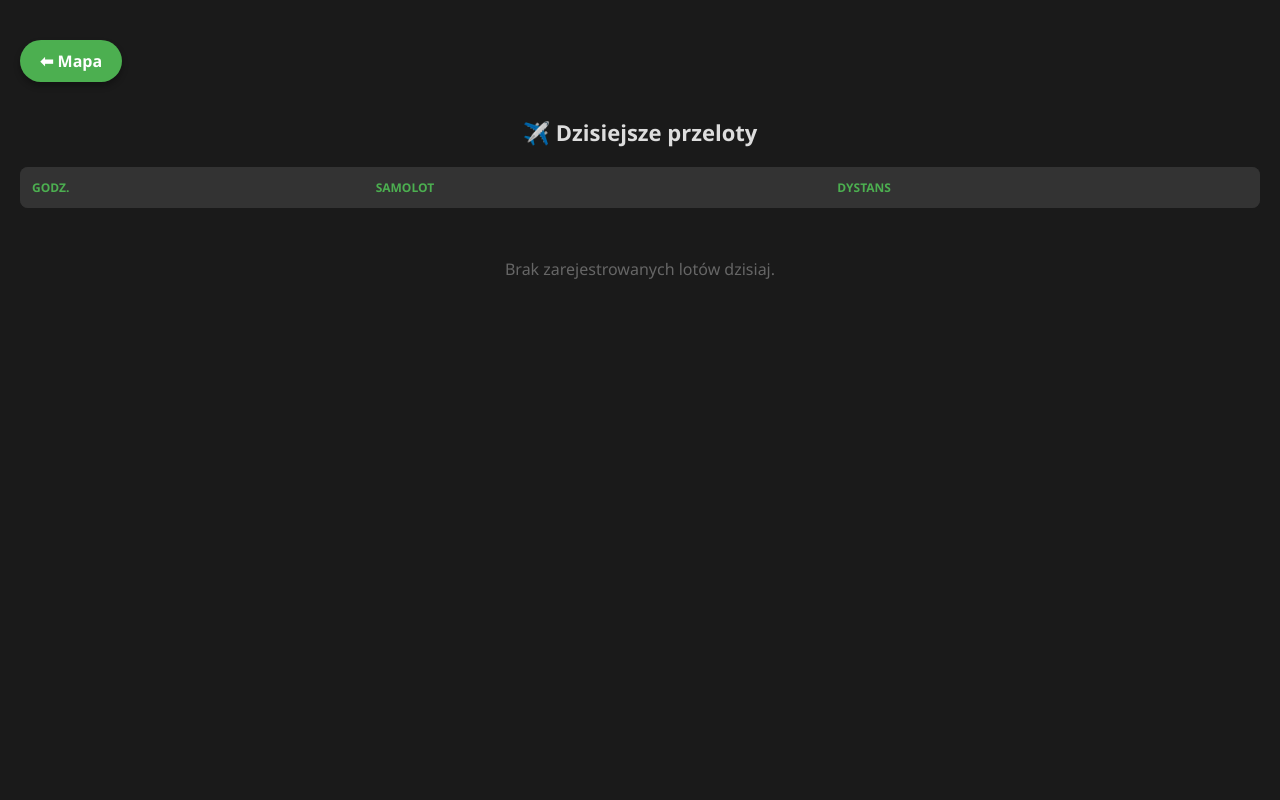
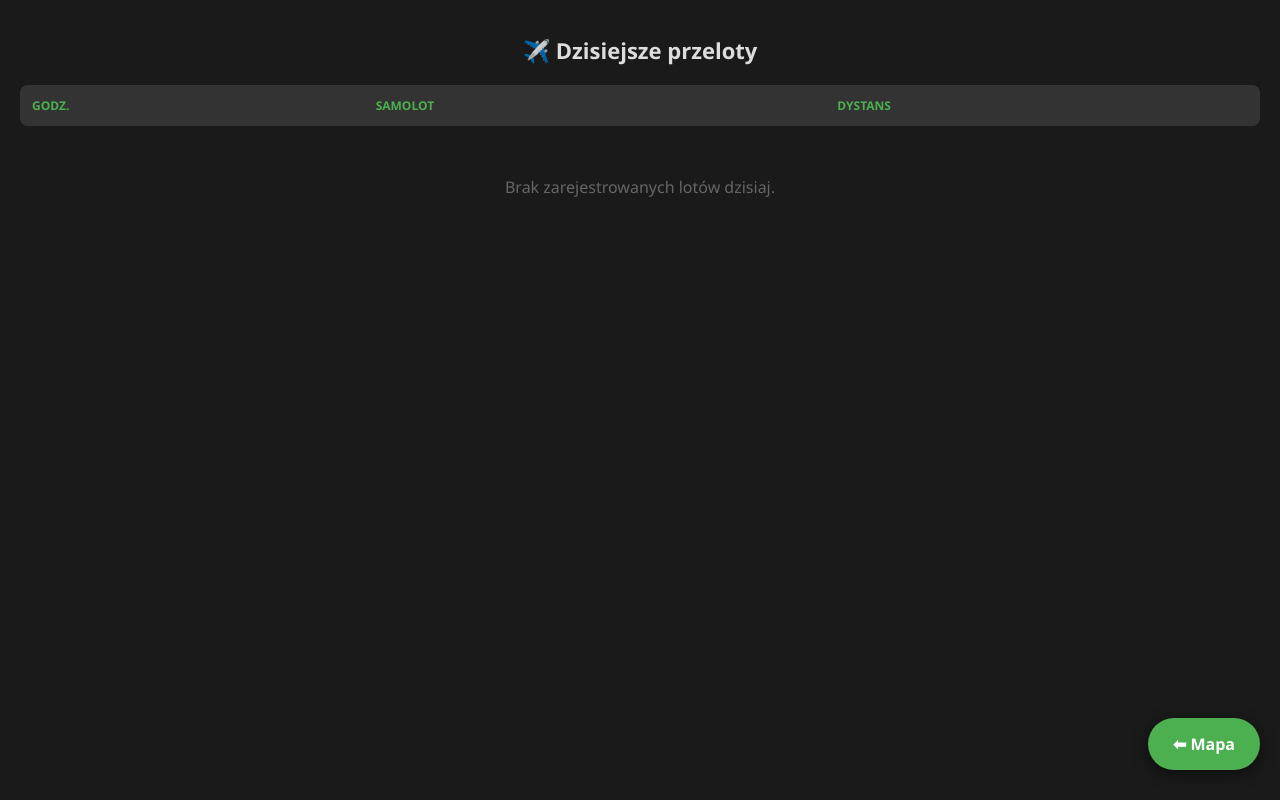
Before and after one commit to Adam2604/Planes_tracker_app, a Flask app: page /list in a window 1280 px wide. Run offline with Flask 3, Linux system fonts and the light colour scheme; data comes from the database, SQL or seed files in the repository; lists and menus that the app fills with data are empty.

Commit message:
Przycisk cofania przeniesiony w prawy dolny róg

```diff
--- a/templates/list.html
+++ b/templates/list.html
@@ -13,16 +13,20 @@
             padding: 20px;
         }
         .back-btn {
-            display: inline-block;
+            position: fixed;
+            bottom: 30px;
+            right: 20px;
+            z-index: 9999;
+
             background: #4CAF50;
             color: white;
-            padding: 10px 20px;
+            padding: 15px 25px;
             text-decoration: none;
-            border-radius: 25px;
+            border-radius: 50px;
             font-weight: bold;
-            margin-bottom: 20px;
-            margin-top: 20px;
-            box-shadow: 0 4px 6px rgba(0,0,0,0.3);
+            box-shadow: 0 4px 15px rgba(0,0,0,0.5);
+            margin: 0;
+            font-size: 16px;
         }
 
         h1 { text-align: center; color: #ddd; font-size: 22px; margin-bottom: 20px;}
```
Also changed, not shown: templates/stats.html (+10 -4 lines).
